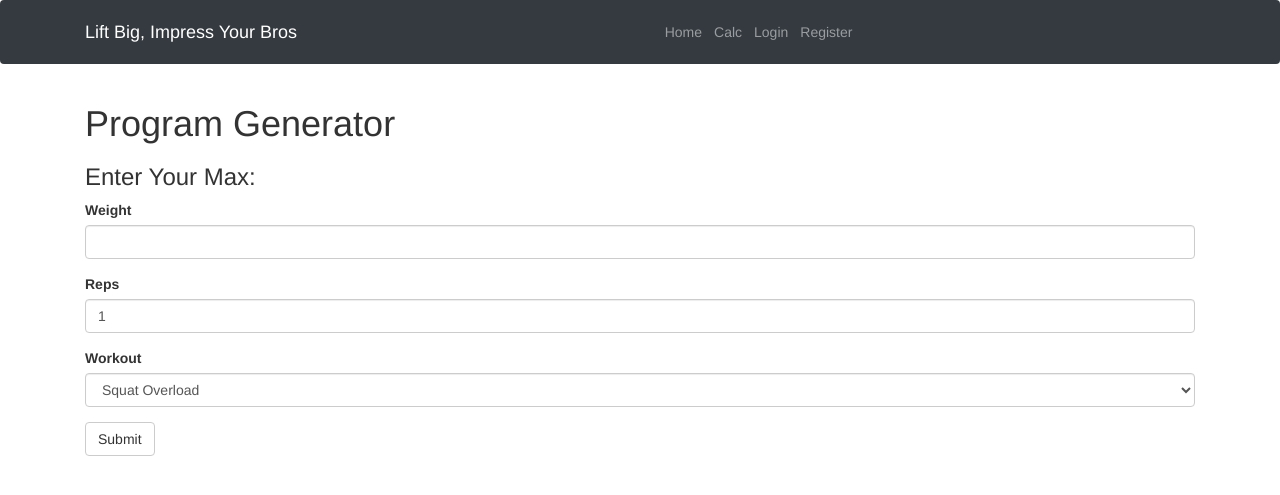
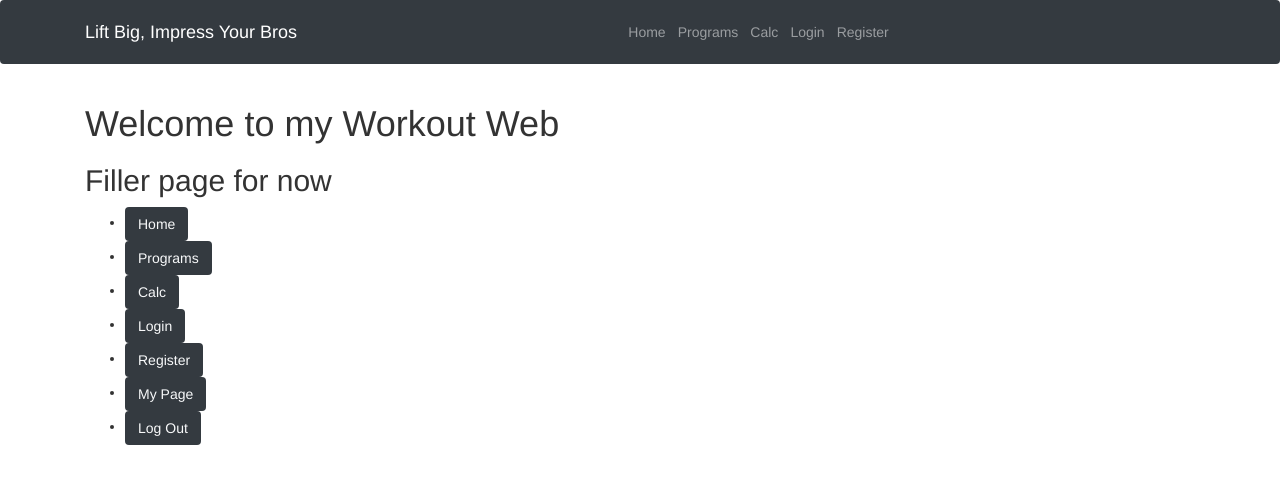
Before and after one commit to ObiBaratt/Workout-v1, a Flask app: page / in a window 1280 px wide. Shown: the top 495 px of the page. Run offline with Flask 2, Linux system fonts and the light colour scheme; some libraries are stand-ins or nearby versions.

Commit message:
Moved old index page to programs.html, added new index page, updated app routes.

```diff
--- a/app.py
+++ b/app.py
@@ -31,6 +31,7 @@ db = SQLAlchemy(app)
 
 ckeditor = CKEditor(app)
 
+
 # CREATE USER CONFIG FOR DB
 class User(UserMixin, db.Model):
     id = db.Column(db.Integer, primary_key=True)
@@ -52,8 +53,13 @@ def load_user(user_id):
     return User.query.get(int(user_id))
 
 
-@app.route('/', methods=['GET', 'POST'])
+@app.route('/')
 def home():
+    return render_template('index.html')
+
+
+@app.route('/programs', methods=['GET', 'POST'])
+def programs():
     program_form = InputForm()
     if program_form.validate_on_submit():
         weight = program_form.weight.data
@@ -78,8 +84,8 @@ def home():
             program = NuckolsDeadlift(one_rm=one_rm)
             workout = program.return_workouts()
             return render_template('workout.html', days=workout, one_rm=one_rm, name=program.__class__.__name__)
-        return render_template('index.html', form=program_form)
-    return render_template('index.html', form=program_form)
+        return render_template('programs.html', form=program_form)
+    return render_template('programs.html', form=program_form)
 
 
 @app.route('/calc_1rm', methods=['GET', 'POST'])
--- a/templates/header.html
+++ b/templates/header.html
@@ -39,6 +39,9 @@
           <li class="nav-item">
             <a class="nav-link btn" href="{{ url_for('home') }}">Home</a>
           </li>
+        <li class="nav-item">
+            <a class="nav-link btn" href="{{ url_for('programs') }}">Programs</a>
+          </li>
             <li class="nav-item">
             <a class="nav-link btn" href="{{ url_for('one_rm') }}">Calc</a>
           </li>
--- a/templates/index.html
+++ b/templates/index.html
@@ -1,11 +1,33 @@
 {% extends "base.html" %}
-{% import "bootstrap/wtf.html" as wtf %}
 {% block content %}
     <div class="container">
 
-    <h1>Program Generator</h1>
-        <h3>Enter Your Max:</h3>
-                    {{ wtf.quick_form(form, id="no_zoom") }}
+    <h1>Welcome to my Workout Web</h1>
+        <h2>Filler page for now</h2>
+     <ul>
+          <li>
+            <a class="btn btn-dark btn-outline-light" href="{{ url_for('home') }}">Home</a>
+          </li>
+        <li>
+            <a class="btn btn-dark btn-outline-light" href="{{ url_for('programs') }}">Programs</a>
+          </li>
+            <li>
+            <a class="btn btn-dark btn-outline-light" href="{{ url_for('one_rm') }}">Calc</a>
+          </li>
+            <li>
+            <a class="btn btn-dark btn-outline-light" href="{{ url_for('login') }}">Login</a>
+          </li>
+          <li>
+            <a class="btn btn-dark btn-outline-light" href="{{ url_for('register') }}">Register</a>
+          </li>
+            <li>
+            <a class="btn btn-dark btn-outline-light" href="{{ url_for('my_page') }}">My Page</a>
+          </li>
+            <li>
+            <a class="btn btn-dark btn-outline-light" href="{{ url_for('logout') }}">Log Out</a>
+            </li>
+     </ul>
+
     </div>
 
 {% endblock %}
```
Also changed, not shown: templates/programs.html (added, +11 -0 lines).
